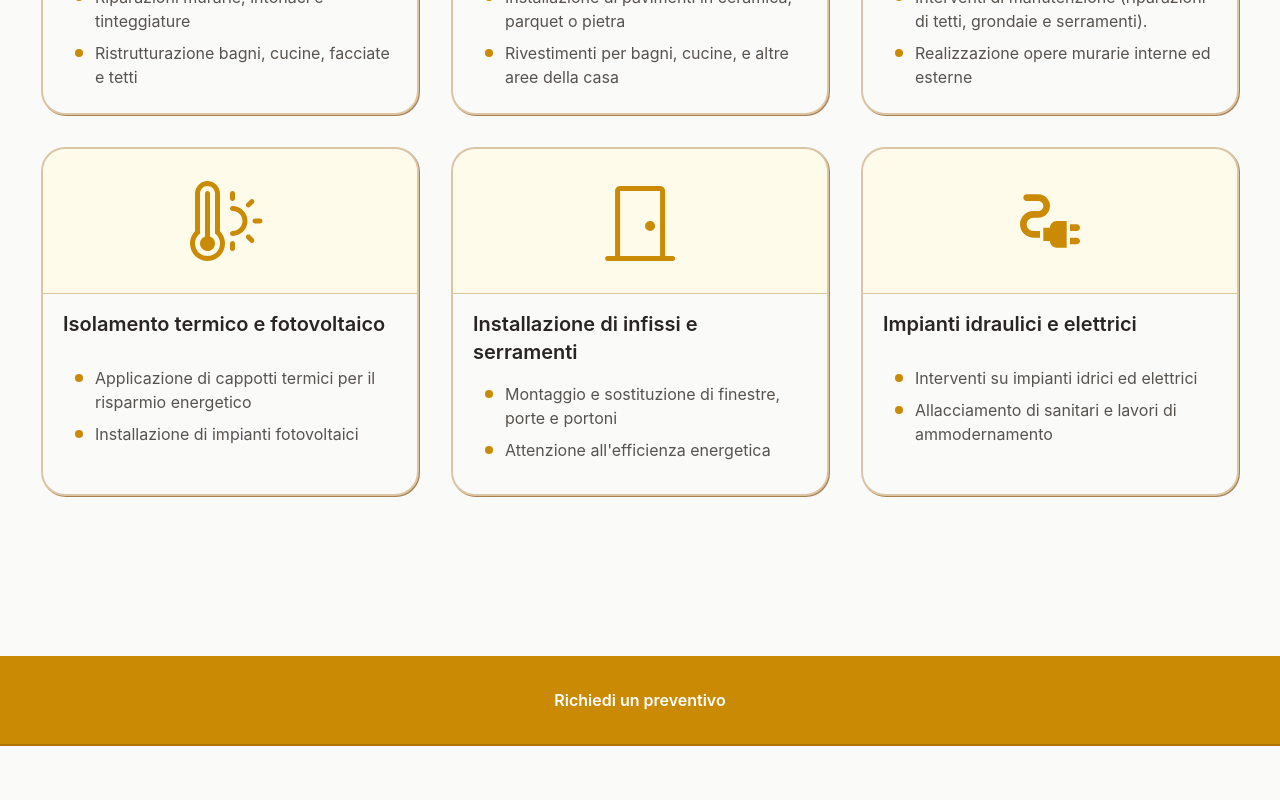
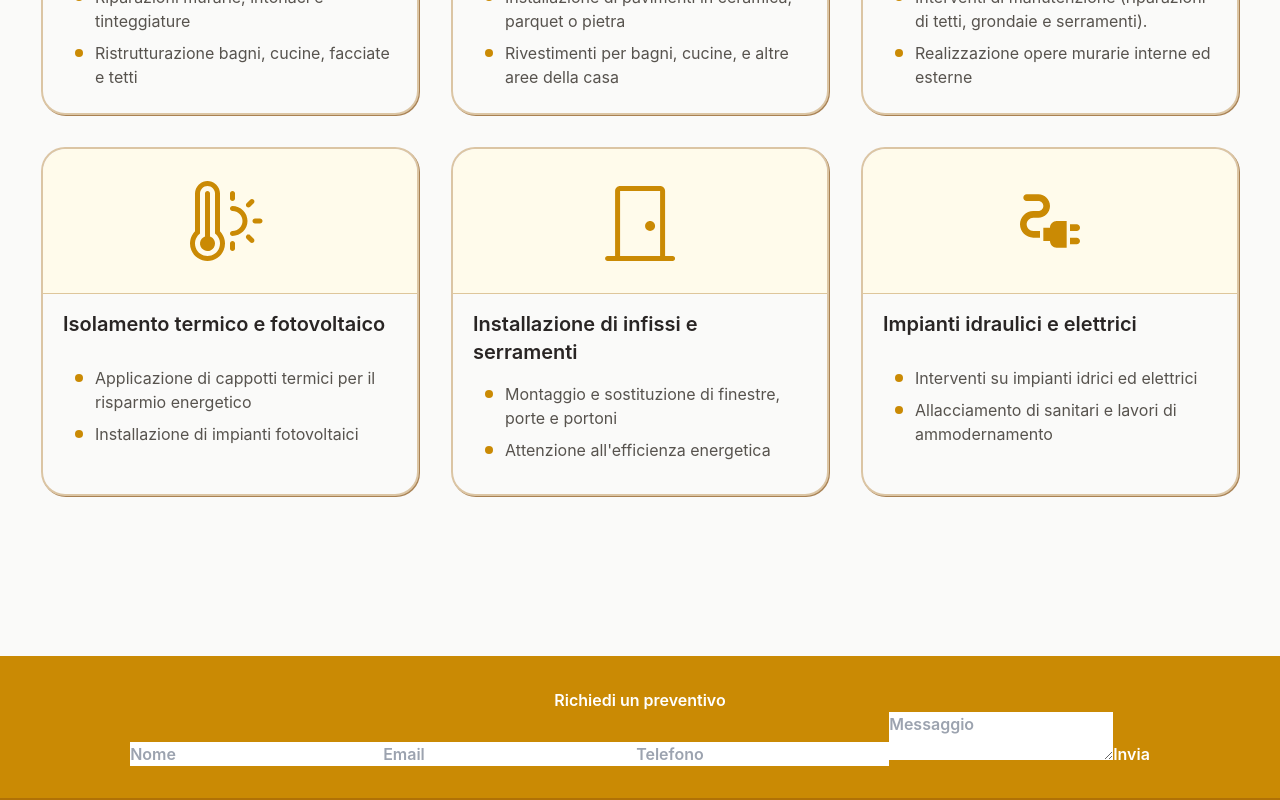
Before and after one commit to emanuelefavero/edil-2-esse, a Next.js app: page / in a window 1280 px wide. Shown: the part 1342-2142 px from the top of the page. Before the commit the page ends 2088 px from the top, so only its background shows below. Built offline with nearby package versions, Linux system fonts and the light colour scheme; no server answers.

Commit message:
add send estimate request server action and estimate form

```diff
--- /dev/null
+++ b/app/actions.ts
@@ -0,0 +1,32 @@
+'use server'
+
+import { Resend } from 'resend'
+
+const resend = new Resend(process.env.RESEND_API_KEY)
+
+export async function sendEstimateRequestEmail(formData: FormData) {
+  const contactEmail = process.env.CONTACT_EMAIL as string
+  const name = formData.get('name') as string
+  const email = formData.get('email') as string
+  const phone = formData.get('phone') as string
+  const message = formData.get('message') as string
+
+  // Send an email to the contact email address with the estimate request details
+  try {
+    await resend.emails.send({
+      from: contactEmail, // TODO: Register a domain in Resend and use the email address from the domain
+      to: contactEmail,
+      subject: 'Richiesta di preventivo',
+      text: `
+        Nome: ${name}
+        Email: ${email}
+        Telefono: ${phone}
+        Messaggio: ${message}
+      `,
+    })
+
+    console.log('Estimate request email sent successfully')
+  } catch (error) {
+    console.error('Error sending estimate request email:', error)
+  }
+}
--- /dev/null
+++ b/components/EstimateForm.tsx
@@ -0,0 +1,34 @@
+import { sendEstimateRequestEmail } from '@/app/actions'
+
+export default function Component() {
+  return (
+    <form action={sendEstimateRequestEmail}>
+      <input
+        type='text'
+        name='name'
+        placeholder='Nome'
+        className='text-black'
+      />
+      <input
+        type='email'
+        name='email'
+        placeholder='Email'
+        required
+        className='text-black'
+      />
+      <input
+        type='tel'
+        name='phone'
+        placeholder='Telefono'
+        className='text-black'
+      />
+      <textarea
+        name='message'
+        placeholder='Messaggio'
+        required
+        className='text-black'
+      ></textarea>
+      <button type='submit'>Invia</button>
+    </form>
+  )
+}
--- a/components/EstimateFormSection.tsx
+++ b/components/EstimateFormSection.tsx
@@ -1,8 +1,12 @@
+import EstimateForm from '@/components/EstimateForm'
+
 export default function Component() {
   return (
     <section className='bg-yellow-600 text-white border-b-[2.5px] border-yellow-700/60 dark:border-yellow-700/80 px-8 2xl:px-16 py-8 flex justify-center items-center font-semibold'>
-      <div className='w-full max-w-screen-2xl flex items-center justify-center'>
+      <div className='w-full max-w-screen-2xl flex flex-col items-center justify-center'>
         <h2>Richiedi un preventivo</h2>
+
+        <EstimateForm />
       </div>
     </section>
   )
```
